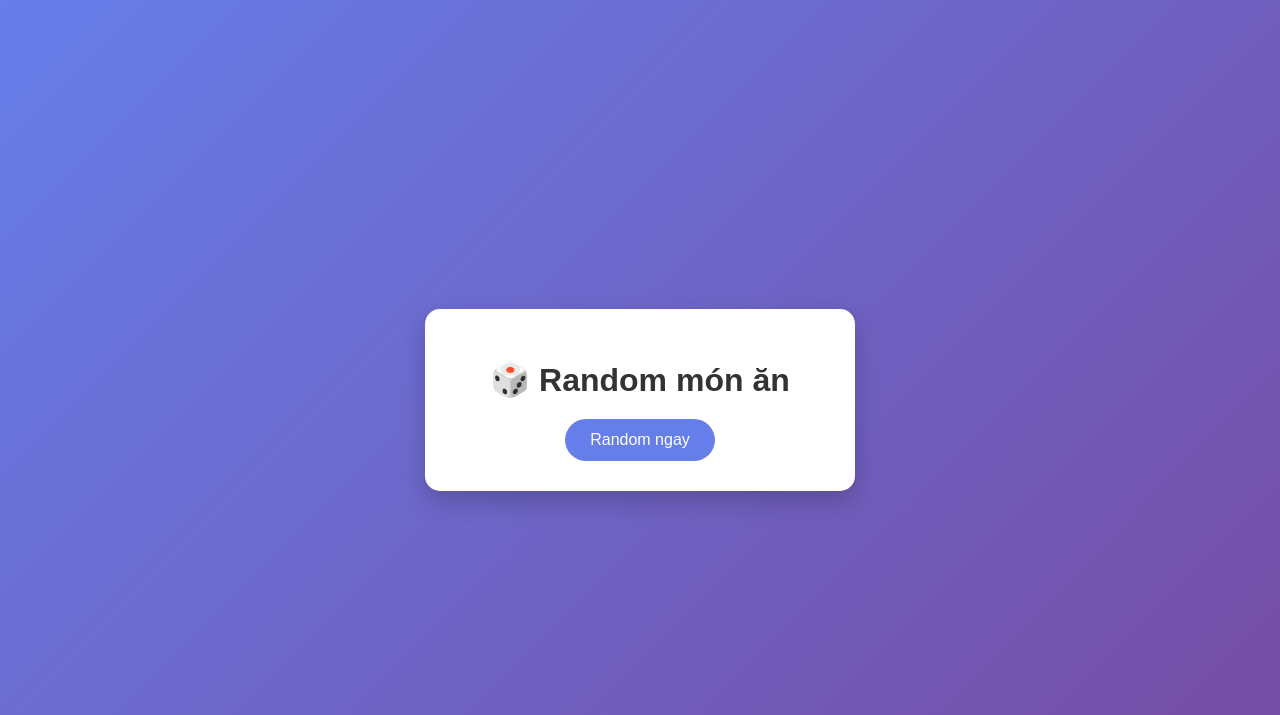
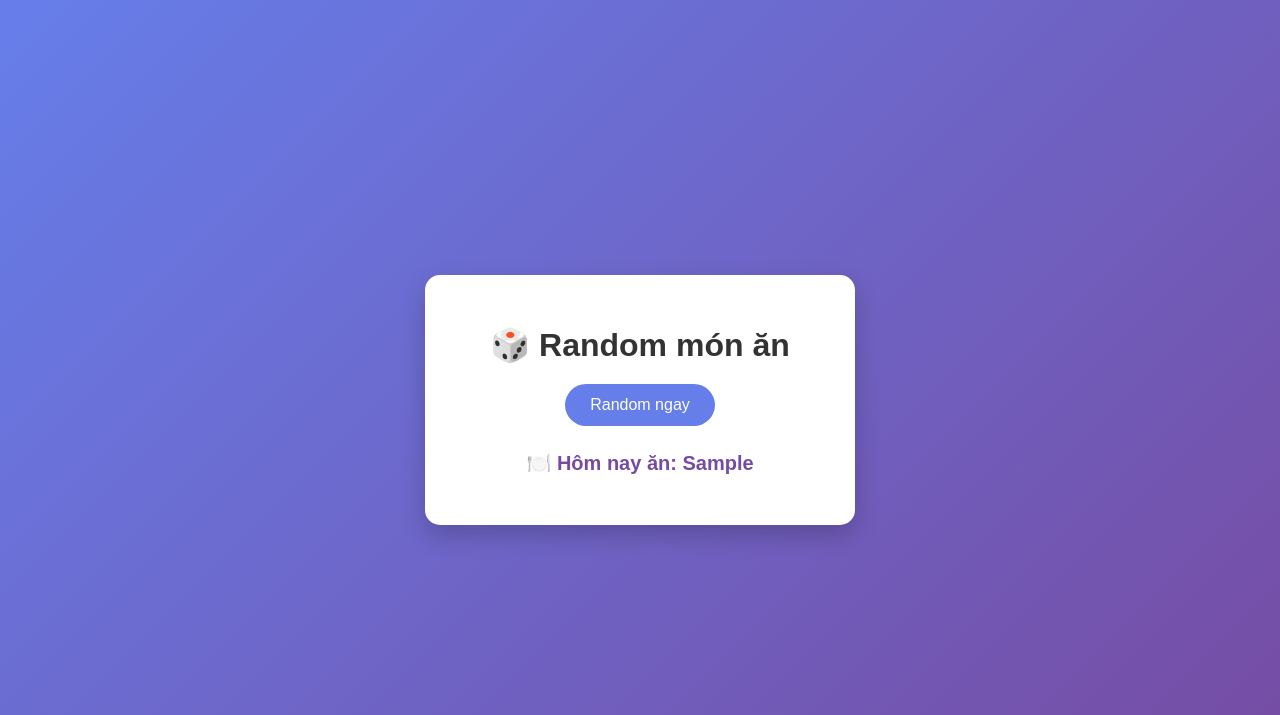
Before and after one commit to minhlovenhi2007-netizen/flask-random-web, a Flask app: template templates/index.html in a window 1280 px wide. Shown: the top 715 px of the page. Run offline with Flask 3, Linux system fonts and the light colour scheme; the template is opened without the code that fills it: most values are stand-ins (such as "Sample title", 1, 10 or a date in 2020).

Commit message:
Update index.html

```diff
--- a/templates/index.html
+++ b/templates/index.html
@@ -60,3 +60,12 @@
 
         <form method="post">
             <button type="submit">Random ngay</button>
+        </form>
+
+        {% if mon_an %}
+            <p class="result">
+                🍽️ Hôm nay ăn: <strong>{{ mon_an }}</strong>
+            </p>
+        {% endif %}
+    </div>
+</body>
```
